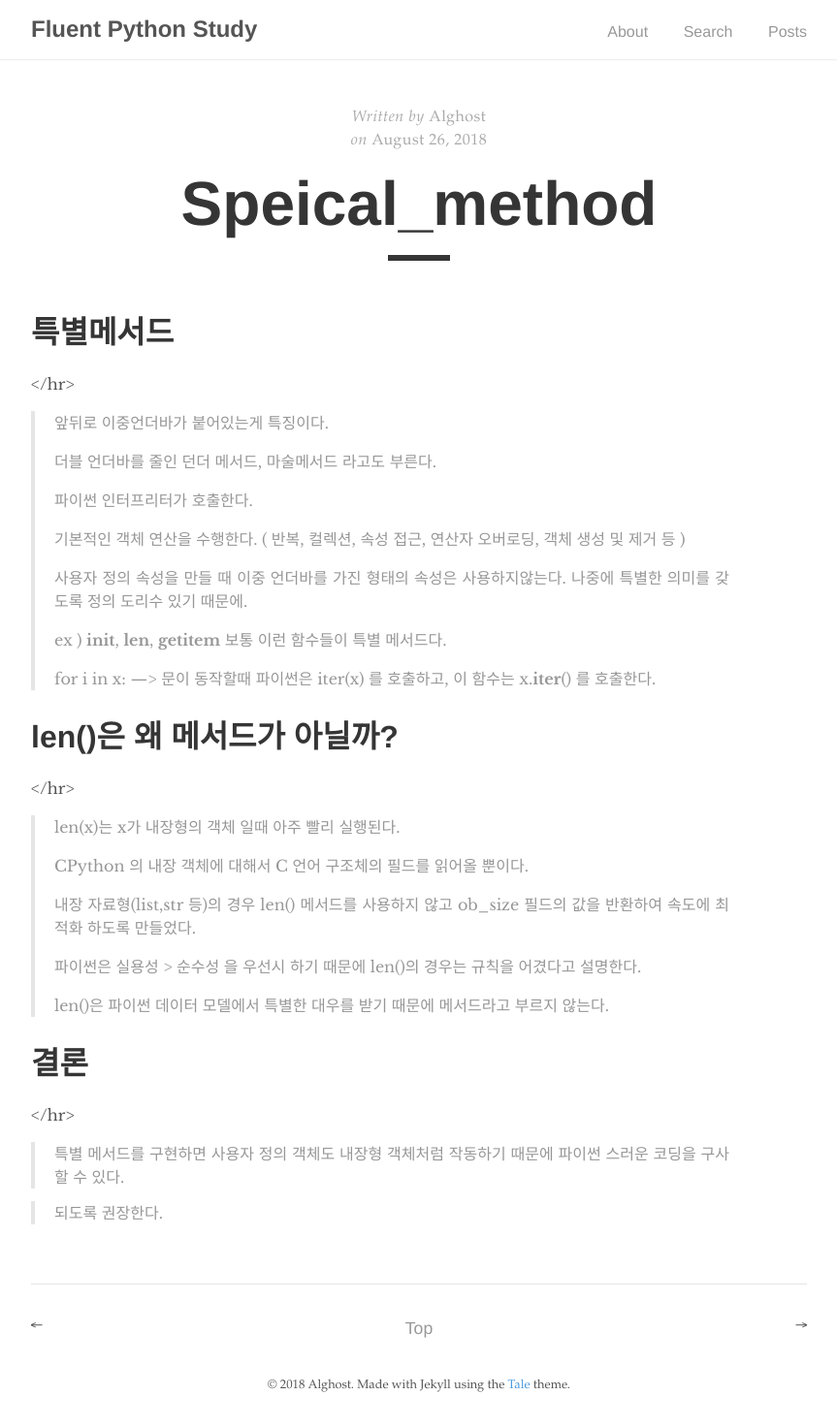
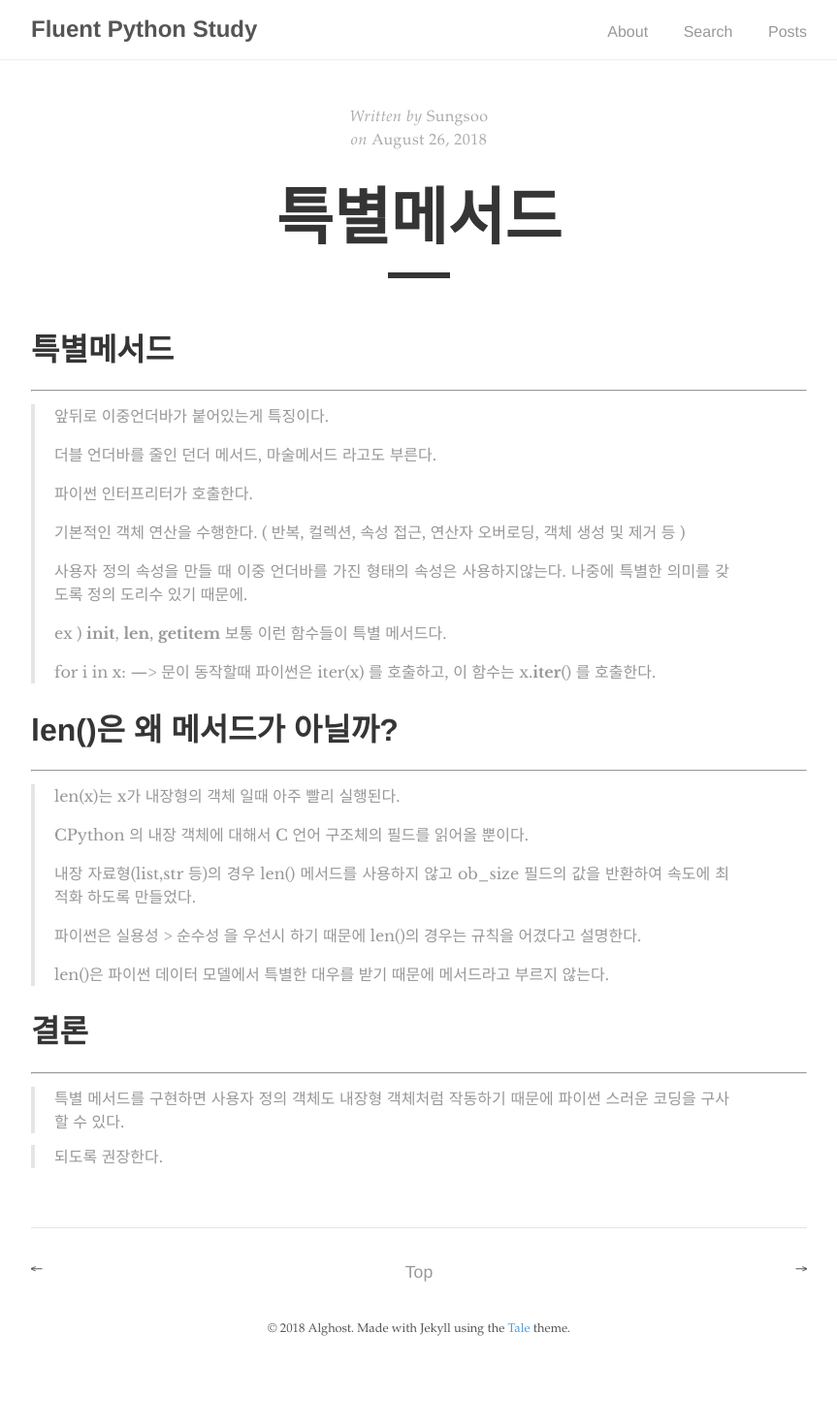
Before and after one commit to hydblab/hydblab.github.io, a Jekyll site: the page built from _posts/2018-08-26-speical_method.md, in a window 1280 px wide. Shown: the whole page at 97% size, without its empty margins (208-1071 px from the left). Built offline with Jekyll 4.4.1, drawn with Linux system fonts in a browser that asks for light colours; our own code applies the rules of GitHub Pages for plain Markdown files; after the commit the page ends 1414 px from its top, so only the background shows below that.

Commit message:
add metadata, and minor fix

```diff
--- a/_posts/2018-08-26-speical_method.md
+++ b/_posts/2018-08-26-speical_method.md
@@ -1,5 +1,11 @@
+---
+layout: post
+title: "특별메서드"
+author: "Sungsoo"
+---
+
 # 특별메서드
-</hr>
+<hr>
 
 > 앞뒤로 이중언더바가 붙어있는게 특징이다.
 >
@@ -17,7 +23,7 @@
 
 
 # len()은 왜 메서드가 아닐까?
-</hr>
+<hr>
 
 
 > len(x)는 x가 내장형의 객체 일때 아주 빨리 실행된다.
@@ -34,7 +40,7 @@
 
 
 # 결론
-</hr>
+<hr>
 
 > 특별 메서드를 구현하면 사용자 정의 객체도 내장형 객체처럼 작동하기 때문에 파이썬 스러운 코딩을 구사할 수 있다.
 
```
Also changed, not shown: _posts/2018-08-29-dict.md (+6 -1 lines).
